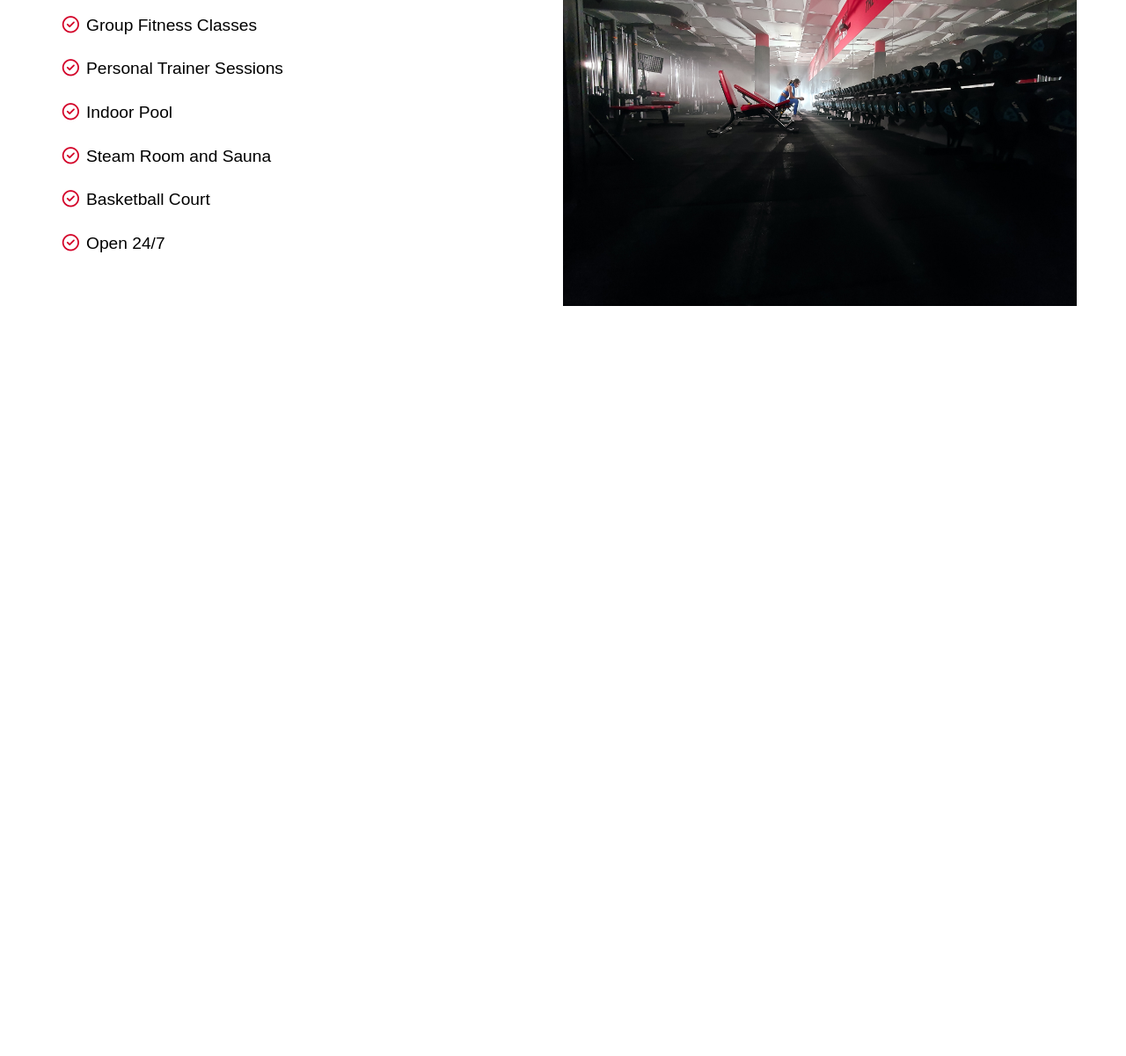
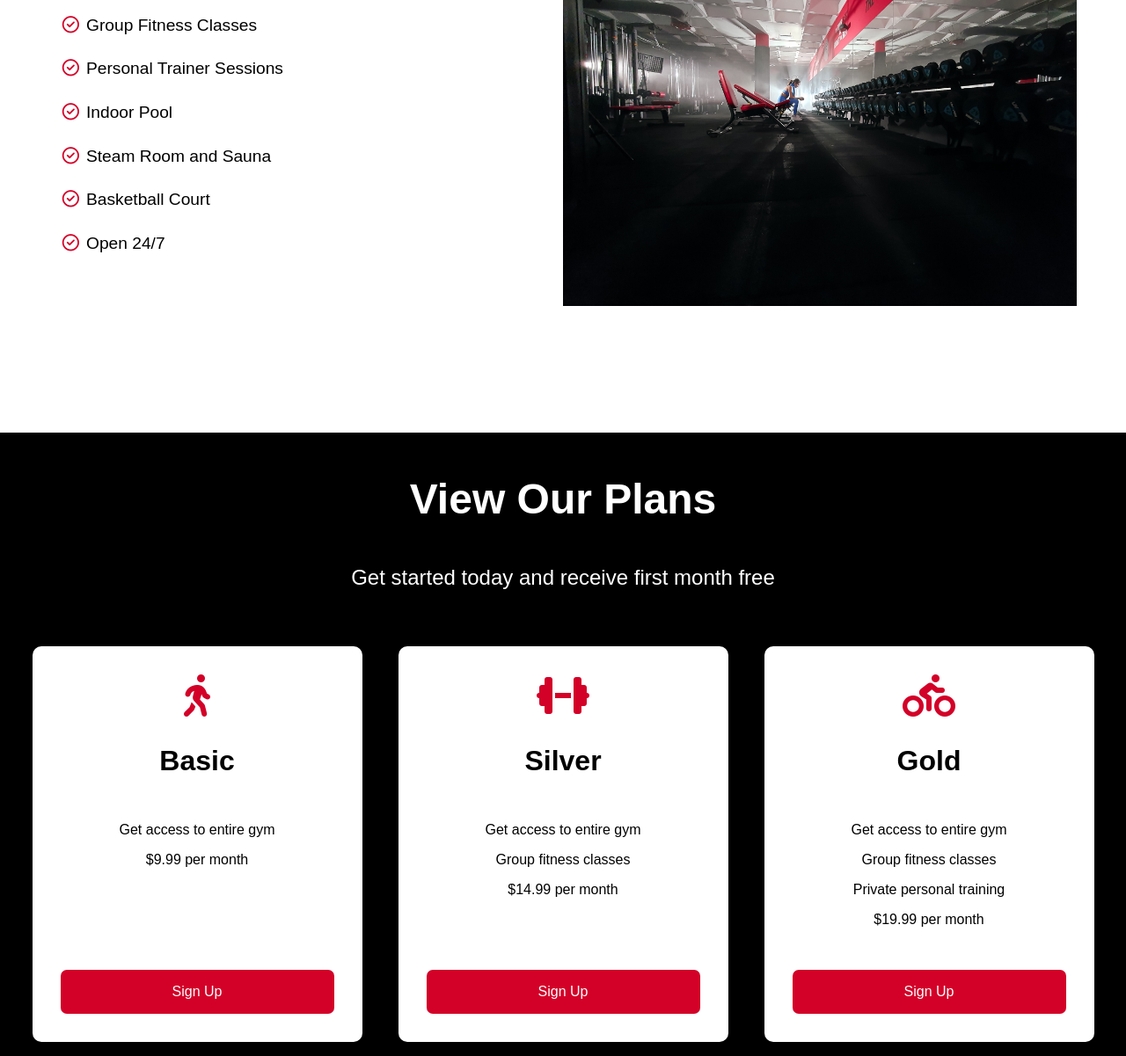
Before and after one commit to aalsharifi/gym-website-frontend, a plain HTML site: page index.html in a window 1280 px wide. Shown: the part 1098-2299 px from the top of the page at 88% size. Before the commit the page ends 1590 px from the top, so only its background shows below. Drawn offline with Linux system fonts and the light colour scheme.

Commit message:
added content and style to membership section

```diff
--- a/index.html
+++ b/index.html
@@ -75,6 +75,49 @@
     </div>
 
     <!-- membership -->
+    <div class="memberships">
+        <h1>View Our Plans</h1>
+        <p class="membershipsDesc">Get started today and receive first month free</p>
+        <div class="membershipsWrapper">
+            <div class="membershipsCard">
+                <div class="membershipsTitle">
+                    <i class="fas fa-walking card-icon"></i>
+                    <h3>Basic</h3>
+                </div>
+                <div class="membershipsPerks">
+                    <p>Get access to entire gym</p>
+                    <p>$9.99 per month</p>
+                </div>
+                <a href="/" class="button">Sign Up</a>
+            </div>
+            <div class="membershipsCard">
+                <div class="membershipsTitle">
+                    <i class="fas fa-dumbbell card-icon"></i>
+                    <h3>Silver</h3>
+                </div>
+                <div class="membershipsPerks">
+                    <p>Get access to entire gym</p>
+                    <p>Group fitness classes</p>
+                    <p>$14.99 per month</p>
+                </div>
+                <a href="/" class="button">Sign Up</a>
+            </div>
+            <div class="membershipsCard">
+                <div class="membershipsTitle">
+                    <i class="fas fa-biking card-icon"></i>
+                    <h3>Gold</h3>
+                </div>
+                <div class="membershipsPerks">
+                    <p>Get access to entire gym</p>
+                    <p>Group fitness classes</p>
+                    <p>Private personal training</p>
+                    <p>$19.99 per month</p>
+                </div>
+                <a href="/" class="button">Sign Up</a>
+            </div>
+        </div>
+    </div>
+
 
 
     <script src="app.js"></script>
--- a/styles.css
+++ b/styles.css
@@ -100,7 +100,7 @@
 
 }
 
-/* hero section */
+/* hero*/
 .hero{
     background: linear-gradient(to right, rgba(0, 0, 0, 0.7), rgba(0, 0, 0, 0.1))
     ,url('./images/gym1.jpg');
@@ -197,3 +197,74 @@
     }
 
 }
+
+/* memberships */
+
+.memberships{
+    background: var(--black);
+    color: var(--white);
+    padding: 6rem calc((100vw-1100px)/2);
+    text-align: center;
+}
+
+.memberships h1{
+    font-size: clamp(1.5rem, 5vw, 3rem);
+    padding: 3rem ;
+}
+
+.membershipsDesc{
+    margin-bottom: 3rem;
+    font-size: clamp(1rem, 3vw, 1.5rem);
+}
+
+.membershipsWrapper{
+    display: flex;
+    justify-content: space-around;
+    align-items: center;
+    padding: 1rem;
+
+}
+
+.membershipsCard{
+    padding: 2rem;
+    min-height: 450px;
+    width: 375px;
+    background: var(--white);
+    color: var(--black);
+    border-radius: 10px;
+    display: flex;
+    flex-direction: column;
+    justify-content: space-between;
+}
+
+.membershipsPerks{
+    min-height: 150px;
+}
+
+.membershipsCard p{
+    margin-bottom: 1rem;
+
+}
+
+.card-icon{
+    font-size: 3rem;
+    margin-bottom: 2rem;
+    color: var(--red);
+}
+
+.membershipsCard h3{
+    font-size: clamp(1rem, 5vw, 2rem);
+    margin-bottom: 2rem;
+}
+
+@media screen and (max-width: 1100px) {
+    .membershipsWrapper{
+        flex-direction: column;
+        align-items: center;
+    }
+
+    .membershipsCard{
+        width: 80%;
+        margin-bottom: 2rem;
+    }
+}
```
